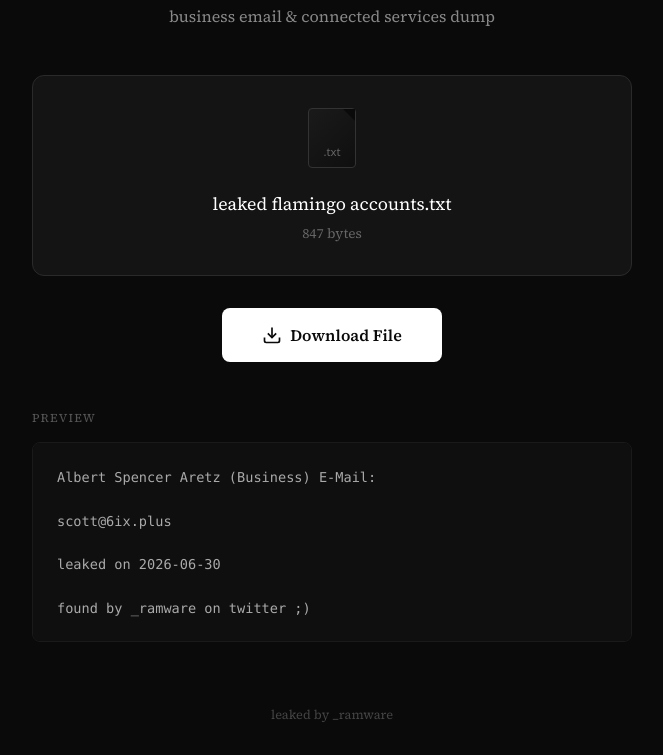
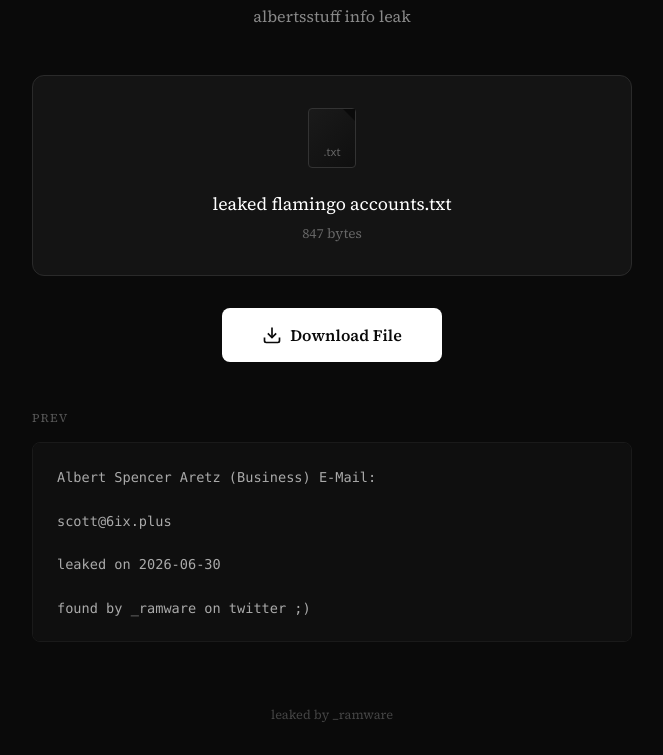
Before and after one commit to ramwaree/ramwaree.github.io, a plain HTML site: page index.html in a window 1280 px wide. Shown: the part 89-844 px from the top of the page, without its empty margins (308-971 px from the left). Drawn offline with Linux system fonts and the light colour scheme.

Commit message:
Update index.html

```diff
--- a/index.html
+++ b/index.html
@@ -3,7 +3,7 @@
 <head>
     <meta charset="UTF-8">
     <meta name="viewport" content="width=device-width, initial-scale=1.0">
-    <title>flamingo leak</title>
+    <title>flamingo info leak</title>
     <style>
         @import url('https://fonts.googleapis.com/css2?family=Source+Serif+4:opsz,wght@8..60,400;8..60,600&display=swap');
 
@@ -173,7 +173,7 @@
 <body>
     <div class="container">
         <h1>flamingo leak</h1>
-        <p class="subtitle">business email & connected services dump</p>
+        <p class="subtitle">albertsstuff info leak</p>
 
         <div class="file-card">
             <div class="file-icon"></div>
@@ -191,7 +191,7 @@
         </a>
 
         <div class="preview">
-            <div class="preview-label">Preview</div>
+            <div class="preview-label">prev</div>
             <div class="preview-content">Albert Spencer Aretz (Business) E-Mail:
 
 scott@6ix.plus
```
